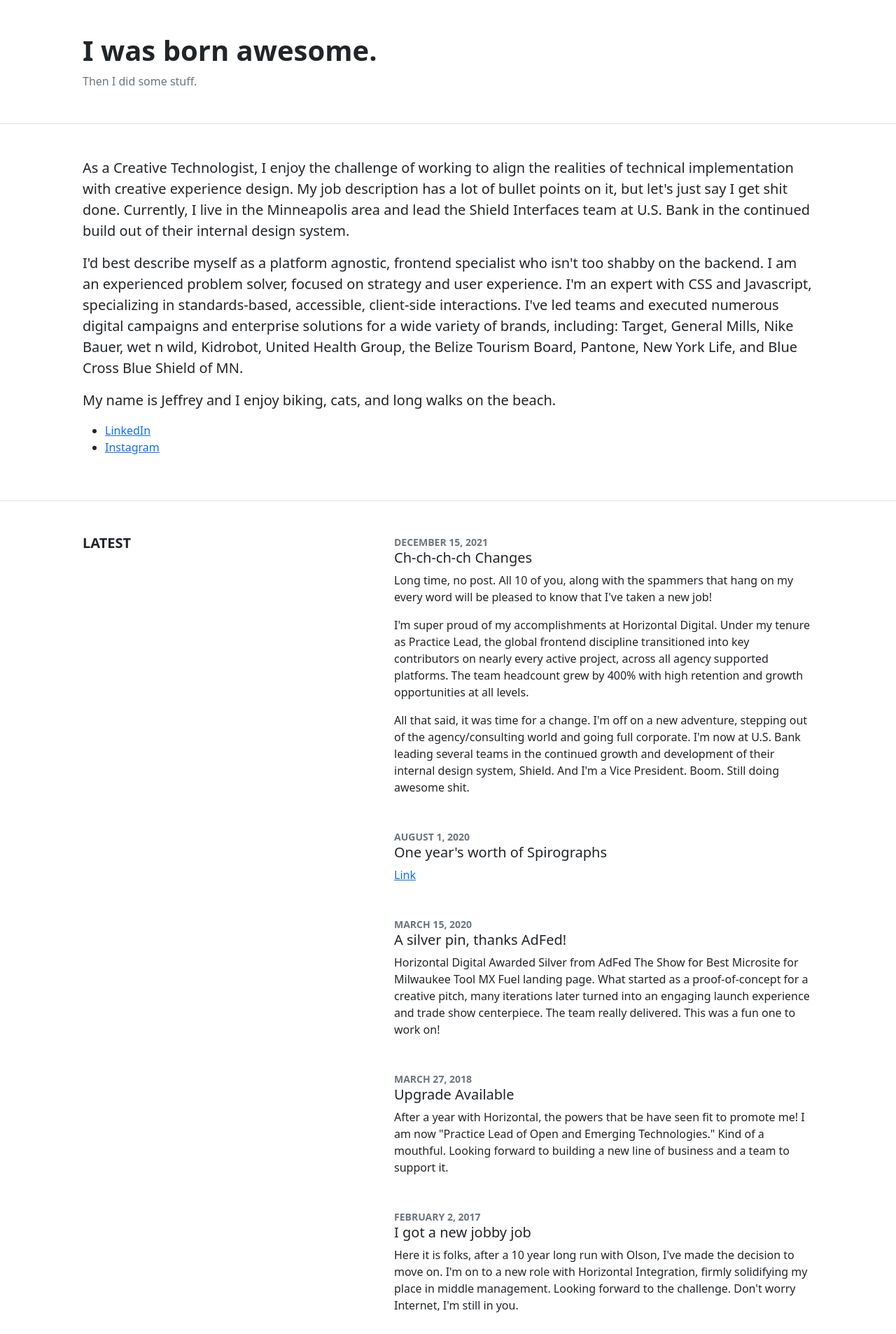
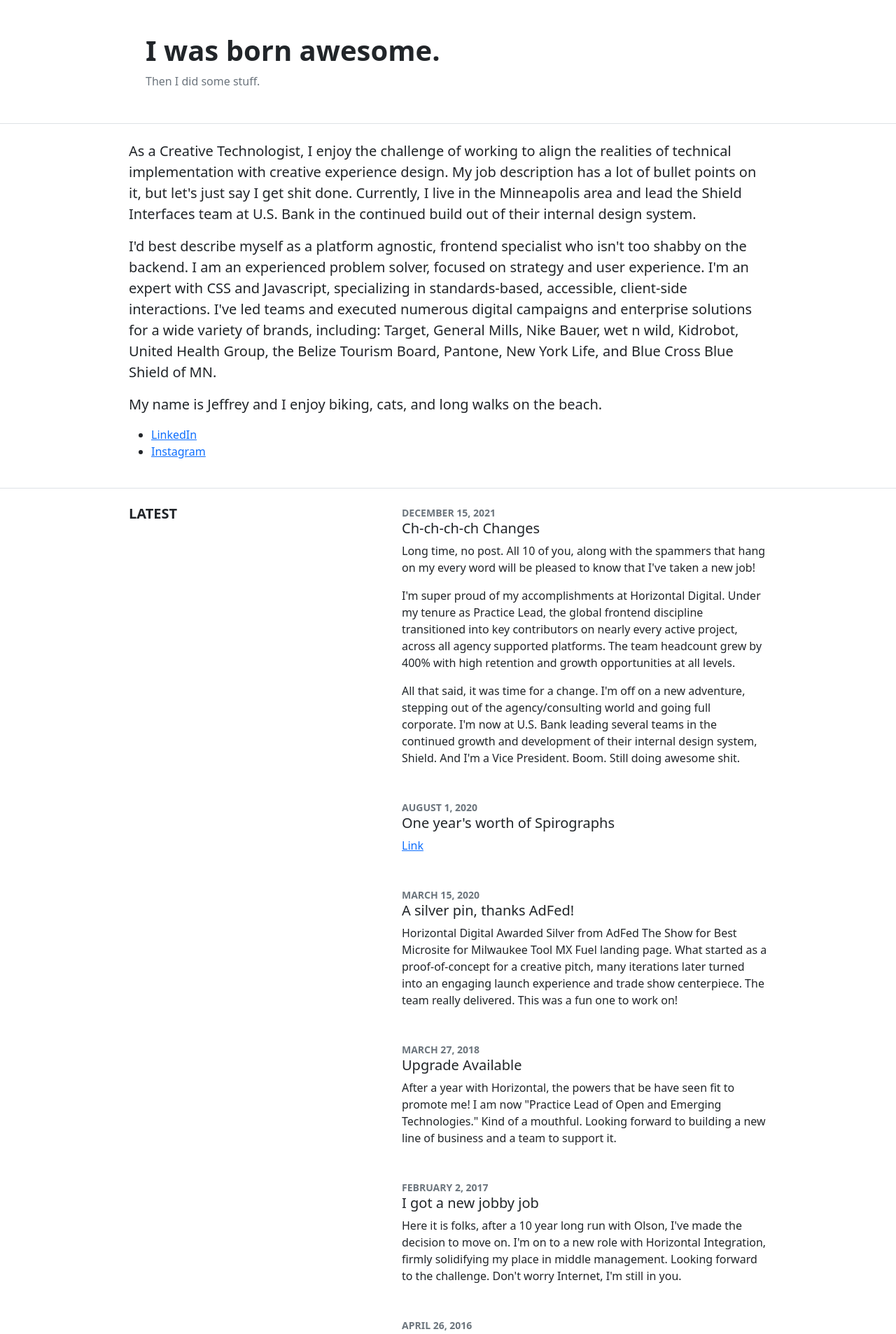
Before and after one commit to jeffreyisham/jeffreyisham.github.io, a Jekyll site: the page built from index.html, in a window 1280 px wide. Shown: the top 1906 px of the page at 70% size. Built offline with Jekyll 4.4.1, drawn with Linux system fonts in a browser that asks for light colours.

Commit message:
Update home.html

```diff
--- a/_layouts/home.html
+++ b/_layouts/home.html
@@ -9,6 +9,10 @@
   </head>
 
   <style>
+    container { padding-top: 4rem; padding-bottom:4rem; }
+    @media (min-width: 992px) {
+      .container { max-width: 960px!important; }
+    }
     .posts .post { margin-bottom: 3rem; }
     .posts .post:last-child { margin-bottom: 0; }
   </style>
@@ -18,13 +22,13 @@
     {% include site-header.html %}
 
     <div class="border-bottom">
-      <div class="container p-4 p-md-5">
+      <div class="container p-4">
         {{ content }}
       </div>
     </div>
 
     <div class="border-bottom">
-      <div class="container p-4 p-md-5">
+      <div class="container p-4">
 
         <div class="row">
           <div class="col-lg-5">
@@ -49,7 +53,7 @@
     </div>
 
     <div class="border-bottom">
-      <div class="container p-4 p-md-5">
+      <div class="container p-4">
 
         <div class="row">
           <div class="col-lg-5">
```
